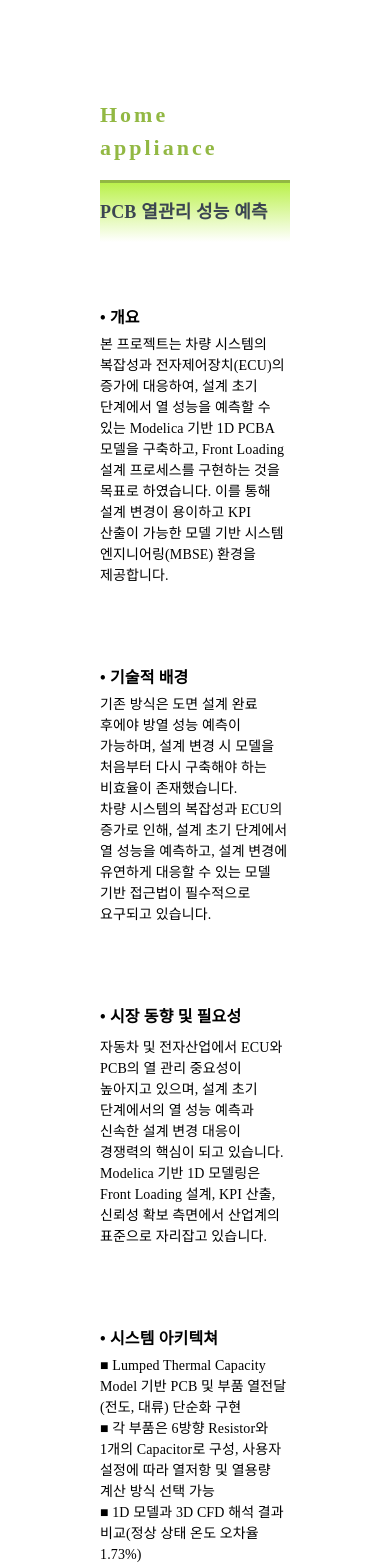
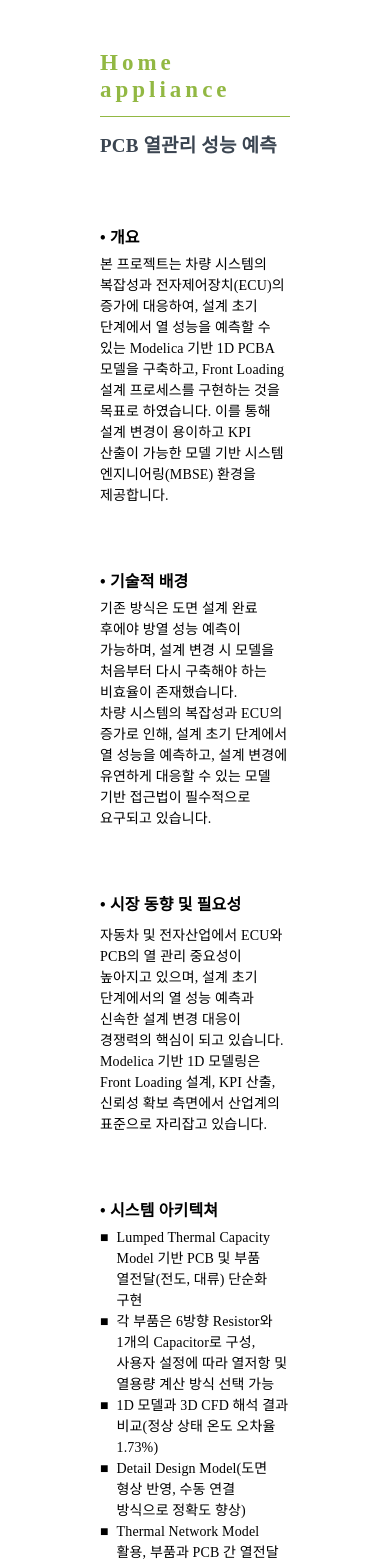
Before and after one commit to LazyMG/ivh-home, a React (Vite) app: page /solution/home-appliance in a window 390 px wide. Shown: the top 1564 px of the page. Built offline with nearby package versions, Linux system fonts and the light colour scheme.

Commit message:
ui: home-appliance page 1차 구현 #5

```diff
--- a/src/components/solution/ListSection.tsx
+++ b/src/components/solution/ListSection.tsx
@@ -1,47 +1,31 @@
-import { Box, List, ListItem } from "@mui/material";
-import ListText from "./ListText";
+import { Box, List } from "@mui/material";
 import type { SxProps } from "@mui/material/styles";
-
-type Text = {
-  id: number;
-  type: string;
-  inner: string;
-};
-
-type Title = {
-  id: number;
-  type: string;
-  inner: string;
-  children: Array<Title | Text>;
-};
-
-const RecursiveComp = ({ data }: { data: Title | Text }) => {
-  return (
-    <Box>
-      <ListItem sx={{ p: 0, gap: 1 }}>
-        <ListText text={data.inner} />
-      </ListItem>
-      {data.type === "title" &&
-        (data as Title).children.length > 0 &&
-        (data as Title).children.map((v) => {
-          return <RecursiveComp data={v} key={v.id} />;
-        })}
-    </Box>
-  );
-};
+import RecursiveList, { type Title } from "./RecursiveList";
+import SubTitle from "./SubTitle";
 
 interface ListSectionProps {
-  listData: Title[];
-  img: string[];
+  subtitle: string;
+  text: Title[];
+  img?: string[];
   sx: SxProps;
 }
 
-const ListSection = ({ listData, img, sx }: ListSectionProps) => {
+const ListSection = ({ text, img, sx, subtitle }: ListSectionProps) => {
   return (
-    <List sx={sx}>
-      {listData.map((data, idx) => (
-        <RecursiveComp data={data} key={idx} />
+    <>
+      <SubTitle subTitle={subtitle} />
+      <List
+        sx={{
+          p: "0",
+          display: "flex",
+          flexDirection: "column",
+          ...sx,
+        }}
+      >
+        {text.map((data, idx) => (
+          <RecursiveList data={data} key={idx} listHeader={data.listHeader} />
         ))}
+        {img && (
           <Box
             sx={{
               display: "flex",
@@ -52,11 +36,13 @@ const ListSection = ({ listData, img, sx }: ListSectionProps) => {
               gap: 2,
             }}
           >
-        {img.map((i) => {
-          return i ? <img src={i} /> : null;
-        })}
+            {img.map((i) => (
+              <img src={i} />
+            ))}
           </Box>
+        )}
       </List>
+    </>
   );
 };
 
--- /dev/null
+++ b/src/components/solution/RecursiveList.tsx
@@ -0,0 +1,56 @@
+import { Box, ListItem } from "@mui/material";
+import ListText from "./ListText";
+
+export type Text = {
+  type: string;
+  inner: string;
+};
+
+export type Title = {
+  type: string;
+  inner: string;
+  listHeader: string;
+  children: Array<Title | string>;
+};
+
+const RecursiveList = ({
+  data,
+  listHeader,
+}: {
+  data: Title | string;
+  listHeader: string;
+}) => {
+  const isTitle = typeof data !== "string";
+  const text = isTitle ? data.inner : data;
+
+  return (
+    <Box>
+      {text && (
+        <ListItem
+          sx={{
+            p: 0,
+            gap: listHeader ? 1 : 0,
+            display: "flex",
+            alignItems: "flex-start",
+          }}
+        >
+          {!isTitle && listHeader && <ListText text={listHeader} />}
+          <ListText text={text} />
+        </ListItem>
+      )}
+      {isTitle &&
+        (data as Title).children.length > 0 &&
+        (data as Title).children.map((v, index) => {
+          return (
+            <RecursiveList
+              listHeader={listHeader}
+              data={v}
+              key={`${typeof data}-${text}-${index}`}
+            />
+          );
+        })}
+    </Box>
+  );
+};
+
+export default RecursiveList;
--- a/src/data/home-appliance.json
+++ b/src/data/home-appliance.json
@@ -3,273 +3,142 @@
     "subtitle": "개요",
     "text": [
       {
-        "id": 1,
         "inner": "",
         "type": "title",
+        "listHeader": "",
         "children": [
-          {
-            "id": 2,
-            "inner": "본 프로젝트는 차량 시스템의 복잡성과 전자제어장치(ECU)의 증가에 대응하여, 설계 초기 단계에서 열 성능을 예측할 수 있는 Modelica 기반 1D PCBA 모델을 구축하고, Front Loading 설계 프로세스를 구현하는 것을 목표로 하였습니다. 이를 통해 설계 변경이 용이하고 KPI 산출이 가능한 모델 기반 시스템 엔지니어링(MBSE) 환경을 제공합니다.",
-            "type": "text"
-          }
+          "본 프로젝트는 차량 시스템의 복잡성과 전자제어장치(ECU)의 증가에 대응하여, 설계 초기 단계에서 열 성능을 예측할 수 있는 Modelica 기반 1D PCBA 모델을 구축하고, Front Loading 설계 프로세스를 구현하는 것을 목표로 하였습니다. 이를 통해 설계 변경이 용이하고 KPI 산출이 가능한 모델 기반 시스템 엔지니어링(MBSE) 환경을 제공합니다."
         ]
       }
     ],
     "sx": {
-      "p": "0",
-      "display": "flex",
-      "flexDirection": "column",
       "gap": 2
-    },
-    "img": [""]
+    }
   },
   "context": {
     "subtitle": "기술적 배경",
     "text": [
       {
-        "id": 1,
         "inner": "",
         "type": "title",
+        "listHeader": "",
         "children": [
-          {
-            "id": 2,
-            "inner": "기존 방식은 도면 설계 완료 후에야 방열 성능 예측이 가능하며, 설계 변경 시 모델을 처음부터 다시 구축해야 하는 비효율이 존재했습니다.",
-            "type": "text"
-          },
-          {
-            "id": 3,
-            "inner": "차량 시스템의 복잡성과 ECU의 증가로 인해, 설계 초기 단계에서 열 성능을 예측하고, 설계 변경에 유연하게 대응할 수 있는 모델 기반 접근법이 필수적으로 요구되고 있습니다.",
-            "type": "text"
-          }
+          "기존 방식은 도면 설계 완료 후에야 방열 성능 예측이 가능하며, 설계 변경 시 모델을 처음부터 다시 구축해야 하는 비효율이 존재했습니다.",
+          "차량 시스템의 복잡성과 ECU의 증가로 인해, 설계 초기 단계에서 열 성능을 예측하고, 설계 변경에 유연하게 대응할 수 있는 모델 기반 접근법이 필수적으로 요구되고 있습니다."
         ]
       }
     ],
     "sx": {
-      "p": "0",
-      "display": "flex",
-      "flexDirection": "column",
       "gap": 2
-    },
-    "img": [""]
+    }
   },
   "necessity": {
     "subtitle": "시장 동향 및 필요성",
     "text": [
       {
-        "id": 1,
         "inner": "",
         "type": "title",
+        "listHeader": "",
         "children": [
-          {
-            "id": 2,
-            "inner": "자동차 및 전자산업에서 ECU와 PCB의 열 관리 중요성이 높아지고 있으며, 설계 초기 단계에서의 열 성능 예측과 신속한 설계 변경 대응이 경쟁력의 핵심이 되고 있습니다.",
-            "type": "text"
-          },
-          {
-            "id": 3,
-            "inner": "Modelica 기반 1D 모델링은 Front Loading 설계, KPI 산출, 신뢰성 확보 측면에서 산업계의 표준으로 자리잡고 있습니다.",
-            "type": "text"
-          }
+          "자동차 및 전자산업에서 ECU와 PCB의 열 관리 중요성이 높아지고 있으며, 설계 초기 단계에서의 열 성능 예측과 신속한 설계 변경 대응이 경쟁력의 핵심이 되고 있습니다.",
+          "Modelica 기반 1D 모델링은 Front Loading 설계, KPI 산출, 신뢰성 확보 측면에서 산업계의 표준으로 자리잡고 있습니다."
         ]
       }
     ],
     "sx": {
-      "p": "0",
-      "display": "flex",
-      "flexDirection": "column",
       "gap": 2
-    },
-    "img": [""]
+    }
   },
-
   "architecture": {
     "subtitle": "시스템 아키텍쳐",
     "text": [
       {
-        "id": 1,
         "inner": "",
         "type": "title",
+        "listHeader": "■",
         "children": [
-          {
-            "id": 2,
-            "inner": "■ Lumped Thermal Capacity Model 기반 PCB 및 부품 열전달(전도, 대류) 단순화 구현",
-            "type": "text"
-          },
-          {
-            "id": 3,
-            "inner": "■ 각 부품은 6방향 Resistor와 1개의 Capacitor로 구성, 사용자 설정에 따라 열저항 및 열용량 계산 방식 선택 가능",
-            "type": "text"
-          },
-          {
-            "id": 4,
-            "inner": "■ 1D 모델과 3D CFD 해석 결과 비교(정상 상태 온도 오차율 1.73%)",
-            "type": "text"
-          },
-          {
-            "id": 5,
-            "inner": "■ Detail Design Model(도면 형상 반영, 수동 연결 방식으로 정확도 향상)",
-            "type": "text"
-          },
-          {
-            "id": 6,
-            "inner": "■ Thermal Network Model 활용, 부품과 PCB 간 열전달 경로 구성",
-            "type": "text"
-          },
-          {
-            "id": 7,
-            "inner": "■ 실제 PCB 도면 데이터(2종) 기반 부품 위치, 형상, 발열량, PCB 두께 등 정보 추출",
-            "type": "text"
-          },
-          {
-            "id": 8,
-            "inner": "■ 모델 검증: 최고 온도 부품 기준 오차율(Concept 모델 -8.35%, Detail 모델 -0.05%), PCB 온도 분포 예측",
-            "type": "text"
-          },
-          {
-            "id": 9,
-            "inner": "■ 도면 데이터 기반 모델의 최대 오차율 14.6~15.9%, 평균 오차율 4.0~4.4%",
-            "type": "text"
-          }
+          "Lumped Thermal Capacity Model 기반 PCB 및 부품 열전달(전도, 대류) 단순화 구현",
+          "각 부품은 6방향 Resistor와 1개의 Capacitor로 구성, 사용자 설정에 따라 열저항 및 열용량 계산 방식 선택 가능",
+          "1D 모델과 3D CFD 해석 결과 비교(정상 상태 온도 오차율 1.73%)",
+          "Detail Design Model(도면 형상 반영, 수동 연결 방식으로 정확도 향상)",
+          "Thermal Network Model 활용, 부품과 PCB 간 열전달 경로 구성",
+          "실제 PCB 도면 데이터(2종) 기반 부품 위치, 형상, 발열량, PCB 두께 등 정보 추출",
+          "모델 검증: 최고 온도 부품 기준 오차율(Concept 모델 -8.35%, Detail 모델 -0.05%), PCB 온도 분포 예측",
+          "도면 데이터 기반 모델의 최대 오차율 14.6~15.9%, 평균 오차율 4.0~4.4%"
         ]
       }
     ],
     "sx": {
-      "p": "0",
-      "display": "flex",
-      "flexDirection": "column",
       "gap": 2
-    },
-    "img": [""]
+    }
   },
   "software": {
     "subtitle": "관련 소프트웨어 (Software)",
     "text": [
       {
-        "id": 1,
         "inner": "",
         "type": "title",
-        "children": [
-          {
-            "id": 2,
-            "inner": "Dymola(Dassault), TIL(Dassault), HVAC(XRG)",
-            "type": "text"
-          }
-        ]
+        "listHeader": "",
+        "children": ["Dymola(Dassault), TIL(Dassault), HVAC(XRG)"]
       }
     ],
     "sx": {
-      "p": "0",
-      "display": "flex",
-      "flexDirection": "column",
       "gap": 2
-    },
-    "img": [""]
+    }
   },
   "qna": {
     "subtitle": "자주 묻는 질문",
     "text": [
       {
-        "id": 1,
         "inner": "",
         "type": "title",
+        "listHeader": "",
         "children": [
-          {
-            "id": 2,
-            "inner": "Q1. 설계 변경 시 모델 업데이트가 용이한가요?",
-            "type": "text"
-          },
-          {
-            "id": 3,
-            "inner": "A. 네, Modelica 기반 1D 모델은 설계 변경에 유연하게 대응할 수 있습니다.",
-            "type": "text"
-          }
+          "Q1. 설계 변경 시 모델 업데이트가 용이한가요?",
+          "A. 네, Modelica 기반 1D 모델은 설계 변경에 유연하게 대응할 수 있습니다."
         ]
       },
       {
-        "id": 4,
         "inner": "",
         "type": "title",
+        "listHeader": "",
         "children": [
-          {
-            "id": 5,
-            "inner": "Q2. 1D 모델의 정확도는 어느 정도인가요?",
-            "type": "text"
-          },
-          {
-            "id": 6,
-            "inner": "A. 3D CFD 해석과 비교 시 정상 상태 온도 오차율 1.73%로 높은 정확도를 확보했습니다.",
-            "type": "text"
-          }
+          "Q2. 1D 모델의 정확도는 어느 정도인가요?",
+          "A. 3D CFD 해석과 비교 시 정상 상태 온도 오차율 1.73%로 높은 정확도를 확보했습니다."
         ]
       },
       {
-        "id": 7,
         "inner": "",
         "type": "title",
+        "listHeader": "",
         "children": [
-          {
-            "id": 8,
-            "inner": "Q3. 실제 도면 데이터 기반 모델링도 가능한가요?",
-            "type": "text"
-          },
-          {
-            "id": 9,
-            "inner": "A. 네, 부품 위치, 형상, 발열량, PCB 두께 등 실제 도면 데이터를 활용한 모델링 및 성능 예측이 가능합니다.",
-            "type": "text"
-          }
+          "Q3. 실제 도면 데이터 기반 모델링도 가능한가요?",
+          "A. 네, 부품 위치, 형상, 발열량, PCB 두께 등 실제 도면 데이터를 활용한 모델링 및 성능 예측이 가능합니다."
         ]
       }
     ],
     "sx": {
-      "p": "0",
-      "display": "flex",
-      "flexDirection": "column",
       "gap": 5
-    },
-    "img": [""]
+    }
   },
   "box": {
     "contents": [
       {
-        "col": 1,
-        "currentRow": 3,
+        "col": 2,
+        "currentRow": 6,
         "subtitle": "핵심 기술",
         "text": [
           {
-            "id": 1,
             "inner": "",
             "type": "title",
+            "listHeader": "-",
             "children": [
-              {
-                "id": 2,
-                "inner": "- Lumped Thermal Capacity Model 기반 1D PCBA 모델링",
-                "type": "text"
-              },
-              {
-                "id": 3,
-                "inner": "- 부품 및 PCB 단위 모델 구축 및 검증",
-                "type": "text"
-              },
-              {
-                "id": 4,
-                "inner": "- Concept/Detail Design Model 개발 및 자동/수동 연결 방식 적용",
-                "type": "text"
-              },
-              {
-                "id": 5,
-                "inner": "- Thermal Network Model 활용",
-                "type": "text"
-              },
-              {
-                "id": 6,
-                "inner": "- 3D CFD 해석과의 비교 검증",
-                "type": "text"
-              },
-              {
-                "id": 7,
-                "inner": "- 도면 데이터 기반 모델링 및 성능 예측",
-                "type": "text"
-              }
+              "Lumped Thermal Capacity Model 기반 1D PCBA 모델링",
+              "부품 및 PCB 단위 모델 구축 및 검증",
+              "Concept/Detail Design Model 개발 및 자동/수동 연결 방식 적용",
+              "Thermal Network Model 활용",
+              "3D CFD 해석과의 비교 검증",
+              "도면 데이터 기반 모델링 및 성능 예측"
             ]
           }
         ],
@@ -292,44 +161,54 @@
             "xs": "column"
           },
           "gap": 2
-        },
-        "img": [""]
+        }
       },
       {
-        "col": 1,
-        "currentRow": 3,
+        "col": 2,
+        "currentRow": 6,
         "subtitle": "제공 서비스",
         "text": [
           {
-            "id": 1,
             "inner": "",
             "type": "title",
+            "listHeader": "-",
             "children": [
-              {
-                "id": 2,
-                "inner": "- Modelica 기반 1D PCBA 모델 구축 및 컨설팅",
-                "type": "text"
-              },
-              {
-                "id": 3,
-                "inner": "- 설계 초기 단계 열 성능 예측 지원",
-                "type": "text"
-              },
-              {
-                "id": 4,
-                "inner": "- Concept/Detail 모델 개발 및 검증",
-                "type": "text"
-              },
-              {
-                "id": 5,
-                "inner": "- 도면 데이터 기반 모델링 및 KPI 산출",
-                "type": "text"
-              },
-              {
-                "id": 6,
-                "inner": "- 설계 변경 대응 및 신속한 모델 업데이트 지원",
-                "type": "text"
-              }
+              "Modelica 기반 1D PCBA 모델 구축 및 컨설팅",
+              "설계 초기 단계 열 성능 예측 지원",
+              "Concept/Detail 모델 개발 및 검증",
+              "도면 데이터 기반 모델링 및 KPI 산출",
+              "설계 변경 대응 및 신속한 모델 업데이트 지원"
+            ]
+          }
+        ],
+        "listSx": {
+          "p": "0",
+          "gap": 2,
+          "display": "flex",
+          "flexDirection": "column"
+        },
+        "listImgSx": {
+          "display": "flex",
+          "flexDirection": "column",
+          "gap": 2,
+          "height": "100%"
+        }
+      },
+      {
+        "col": 2,
+        "currentRow": 6,
+        "subtitle": "기대효과",
+        "text": [
+          {
+            "inner": "",
+            "type": "title",
+            "listHeader": "-",
+            "children": [
+              "Modelica 기반 1D 모델로 설계 초기 단계에서 열 성능 예측 가능",
+              "단위 부품 모델의 CFD 해석 대비 오차율 1.73%",
+              "Concept 모델은 자동 연결, Detail 모델은 수동 연결로 정확도 향상",
+              "Detail 모델의 최고 온도 부품 오차율 -0.05%, PCB 온도 분포 예측 가능",
+              "2개 도면에 대한 모델 평균 오차율 각각 4%, 4.4%, 최대 오차율 14.6%, 15.9%"
             ]
           }
         ],
@@ -351,69 +230,9 @@
             "xs": "column"
           },
           "gap": 2
-        },
-        "img": [""]
-      },
-      {
-        "col": 1,
-        "currentRow": 3,
-        "subtitle": "기대효과",
-        "text": [
-          {
-            "id": 1,
-            "inner": "",
-            "type": "title",
-            "children": [
-              {
-                "id": 2,
-                "inner": "- Modelica 기반 1D 모델로 설계 초기 단계에서 열 성능 예측 가능",
-                "type": "text"
-              },
-              {
-                "id": 3,
-                "inner": "- 단위 부품 모델의 CFD 해석 대비 오차율 1.73%",
-                "type": "text"
-              },
-              {
-                "id": 4,
-                "inner": "- Concept 모델은 자동 연결, Detail 모델은 수동 연결로 정확도 향상",
-                "type": "text"
-              },
-              {
-                "id": 5,
-                "inner": "- Detail 모델의 최고 온도 부품 오차율 -0.05%, PCB 온도 분포 예측 가능",
-                "type": "text"
-              },
-              {
-                "id": 6,
-                "inner": "- 2개 도면에 대한 모델 평균 오차율 각각 4%, 4.4%, 최대 오차율 14.6%, 15.9%",
-                "type": "text"
-              }
-            ]
-          }
-        ],
-        "listSx": {
-          "p": "0",
-          "gap": 2,
-          "display": "flex",
-          "flexDirection": "column"
-        },
-        "listImgSx": {
-          "display": "flex",
-          "flexDirection": "column",
-          "gap": 2,
-          "height": "100%"
-        },
-        "imgSx": {
-          "display": "flex",
-          "flexDirection": {
-            "xs": "column"
-          },
-          "gap": 2
-        },
-        "img": [""]
+        }
       }
     ],
-    "total": 3
+    "total": 6
   }
 }
--- a/src/pages/home-appliance.tsx
+++ b/src/pages/home-appliance.tsx
@@ -1,10 +1,9 @@
-import { Box, Container, Divider, Typography } from "@mui/material";
-import SubTitle from "../components/solution/SubTitle";
+import { Box, Divider, Typography } from "@mui/material";
 import ListSection from "../components/solution/ListSection";
+import BoxGrid from "../components/solution/BoxGrid";
 
 import tempData from "../data/home-appliance.json";
-
-import BoxGrid from "../components/solution/BoxGrid";
+import SolutionHeader from "../components/solution/SolutionHeader";
 
 const HomeAppliance = () => {
   return (
@@ -24,7 +23,7 @@ const HomeAppliance = () => {
         sx={{ display: "flex", flexDirection: "column", gap: 8, pb: 8 }}
       ></Container> */}
       {/** 헤더 영역 | 텍스트, 색상 필요 */}
-      <Box sx={{ mt: 4 }}>
+      {/* <Box sx={{ mt: 4 }}>
         <Typography
           sx={{
             fontFamily: "Freesentation-8-ExtraBold",
@@ -60,7 +59,13 @@ const HomeAppliance = () => {
             PCB 열관리 성능 예측
           </Typography>
         </Box>
-      </Box>
+      </Box> */}
+
+      <SolutionHeader
+        title={"Home appliance"}
+        subtitle={"PCB 열관리 성능 예측"}
+        color={"#92b843"}
+      />
 
       {/** 본문 영역 | 소제목, 텍스트, 항목, 박스 요소, 이미지 */}
       <Box
@@ -72,12 +77,7 @@ const HomeAppliance = () => {
           component="section"
           sx={{ display: "flex", flexDirection: "column", gap: 0.5 }}
         >
-          <SubTitle subTitle={tempData["introduction"]["subtitle"]} />
-          <ListSection
-            listData={tempData["introduction"]["text"]}
-            sx={tempData["introduction"]["sx"]}
-            img={tempData["introduction"]["img"]}
-          />
+          <ListSection {...tempData["introduction"]} />
         </Box>
 
         {/** 섹션 */}
@@ -85,12 +85,7 @@ const HomeAppliance = () => {
           component="section"
           sx={{ display: "flex", flexDirection: "column", gap: 0.5 }}
         >
-          <SubTitle subTitle={tempData["context"]["subtitle"]} />
-          <ListSection
-            listData={tempData["context"]["text"]}
-            sx={tempData["context"]["sx"]}
-            img={tempData["context"]["img"]}
-          />
+          <ListSection {...tempData["context"]} />
         </Box>
 
         {/** 섹션 */}
@@ -98,12 +93,7 @@ const HomeAppliance = () => {
           component="section"
           sx={{ display: "flex", flexDirection: "column", gap: 1 }}
         >
-          <SubTitle subTitle={tempData["necessity"]["subtitle"]} />
-          <ListSection
-            listData={tempData["necessity"]["text"]}
-            sx={tempData["necessity"]["sx"]}
-            img={tempData["necessity"]["img"]}
-          />
+          <ListSection {...tempData["necessity"]} />
         </Box>
 
         {/** 섹션 */}
@@ -111,34 +101,10 @@ const HomeAppliance = () => {
           component="section"
           sx={{ display: "flex", flexDirection: "column", gap: 0.5 }}
         >
-          <SubTitle subTitle={tempData["architecture"]["subtitle"]} />
-          <ListSection
-            listData={tempData["architecture"]["text"]}
-            sx={tempData["architecture"]["sx"]}
-            img={tempData["architecture"]["img"]}
-          />
+          <ListSection {...tempData["architecture"]} />
         </Box>
 
         {/** 박스 영역 */}
-        {/** BoxContainer 최대 열 개수 지정 */}
-        {/* <BoxContainer maxColumn={3}>
-          <BoxSection
-            color="#92b843"
-            listData={tempData["technology"]["text"]}
-            title={tempData["technology"]["subtitle"]}
-          />
-          <BoxSection
-            color="#92b843"
-            listData={tempData["service"]["text"]}
-            title={tempData["service"]["subtitle"]}
-          />
-          <BoxSection
-            color="#92b843"
-            listData={tempData["effect"]["text"]}
-            title={tempData["effect"]["subtitle"]}
-          />
-        </BoxContainer> */}
-
         <BoxGrid {...tempData["box"]} height="100%" />
 
         {/** 섹션 */}
@@ -146,12 +112,7 @@ const HomeAppliance = () => {
           component="section"
           sx={{ display: "flex", flexDirection: "column", gap: 0.5 }}
         >
-          <SubTitle subTitle={tempData["software"]["subtitle"]} />
-          <ListSection
-            listData={tempData["software"]["text"]}
-            sx={tempData["software"]["sx"]}
-            img={tempData["software"]["img"]}
-          />
+          <ListSection {...tempData["software"]} />
         </Box>
 
         {/** 섹션 */}
@@ -159,12 +120,7 @@ const HomeAppliance = () => {
           component="section"
           sx={{ display: "flex", flexDirection: "column", gap: 0.5 }}
         >
-          <SubTitle subTitle={tempData["qna"]["subtitle"]} />
-          <ListSection
-            listData={tempData["qna"]["text"]}
-            sx={tempData["qna"]["sx"]}
-            img={tempData["qna"]["img"]}
-          />
+          <ListSection {...tempData["qna"]} />
         </Box>
       </Box>
     </Box>
```
Also changed, not shown: src/components/solution/BoxContainer.tsx (deleted, +0 -28 lines), src/components/solution/BoxGrid.tsx (+15 -29 lines), src/components/solution/BoxSection.tsx (+28 -52 lines). Lines whose indentation alone changed are shown as unchanged.
